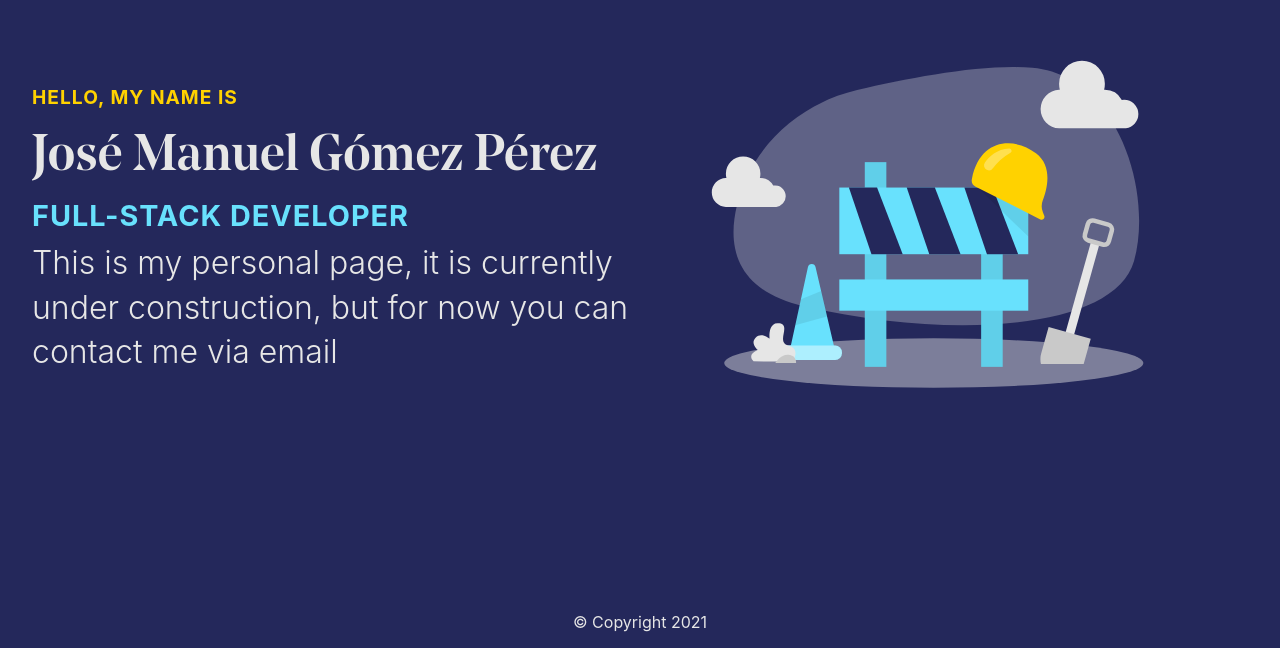
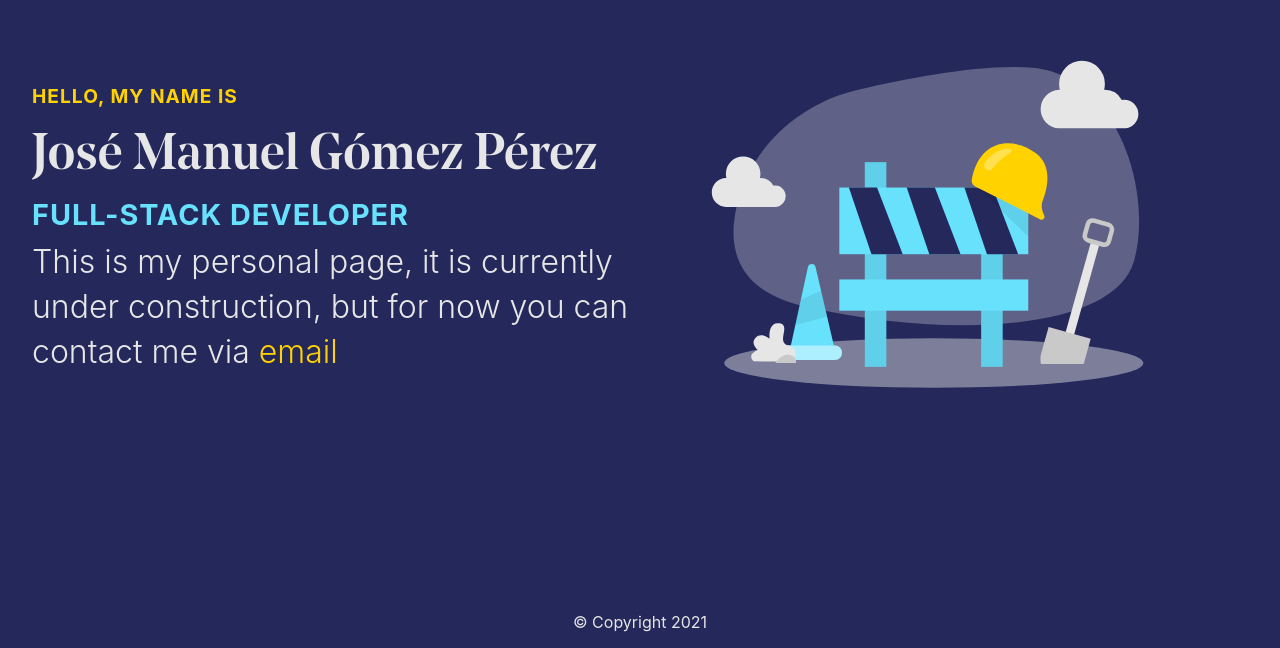
Before and after one commit to jmgomezdev/jmgomez, a plain HTML site: page index.html in a window 1280 px wide. Shown: the part 152-800 px from the top of the page. Drawn offline with Linux system fonts and the light colour scheme.

Commit message:
link email

```diff
--- a/index.html
+++ b/index.html
@@ -17,7 +17,10 @@
         <p class="contacto__pretitle">HELLO, MY NAME IS</p>
         <p class="contacto__content">
           This is my personal page, it is currently under construction, but for
-          now you can contact me via email
+          now you can contact me via
+          <a class="contacto__link" href="mailto:jmgomez.web@gmail.com"
+            >email</a
+          >
         </p>
       </div>
       <div id="construction"></div>
--- a/style.css
+++ b/style.css
@@ -77,6 +77,32 @@ p.contacto__content {
   line-height: 1.4;
 }
 
+a.contacto__link {
+  color: #ffd200;
+  cursor: pointer;
+  display: inline-block;
+  text-decoration: none;
+  text-decoration-skip-ink: auto;
+  position: relative;
+  transition: all 0.25s cubic-bezier(0.645, 0.045, 0.355, 1);
+}
+
+a.contacto__link::after {
+  content: "";
+  display: block;
+  width: 0px;
+  height: 1px;
+  position: relative;
+  bottom: 0.37em;
+  background-color: #ffd200;
+  transition: all 0.25s cubic-bezier(0.645, 0.045, 0.355, 1);
+  opacity: 0.5;
+}
+
+a.contacto__link:hover::after {
+  width: 100%;
+}
+
 footer {
   text-align: center;
   margin-bottom: 1rem;
```
